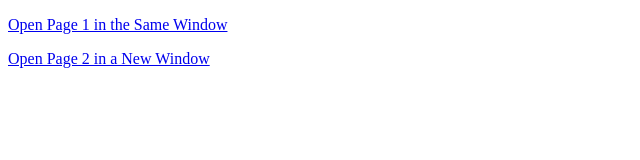
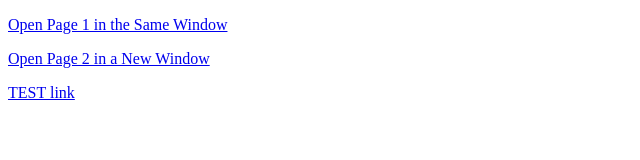
Before and after one commit to Chen-Cih/Chen-Cih.github.io, a plain HTML site: page index.html in a window 1280 px wide. Shown: the whole page, without its empty margins (0-640 px from the left). Drawn offline with Linux system fonts and the light colour scheme.

Commit message:
Update index.html

```diff
--- a/index.html
+++ b/index.html
@@ -7,6 +7,7 @@
 <body>
 <p><a href="https://eclass2.nttu.edu.tw/dashboard" target="_self">Open Page 1 in the Same Window</a></p>
 <p><a href="https://chatgpt.com/" target="_blank">Open Page 2 in a New Window</a></p>
+<p><a href="test.html">TEST link</a></p>
 
 </body>
 <html>
```
